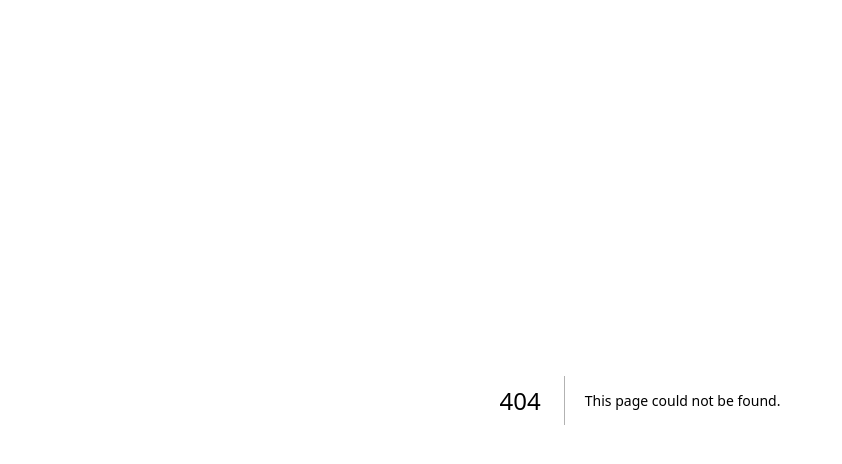
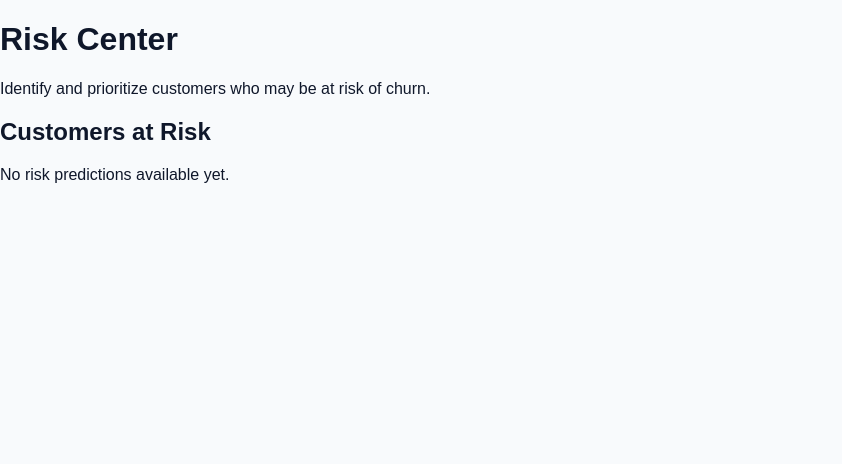
Before and after one commit to akshaybhardwaj411/ai-customer-retention-platform, a Next.js app in the folder frontend/: page /risk in a window 1280 px wide. Before the commit this address had no page. Shown: the top 464 px of the page, without its empty margins (0-842 px from the left). Built offline with nearby package versions, Linux system fonts and the light colour scheme.

Commit message:
Create RiskPage component for risk management

```diff
--- /dev/null
+++ b/frontend/app/risk/page.tsx
@@ -0,0 +1,17 @@
+export default function RiskPage() {
+  return (
+    <main>
+      <h1>Risk Center</h1>
+
+      <p>
+        Identify and prioritize customers who may be at risk of churn.
+      </p>
+
+      <section>
+        <h2>Customers at Risk</h2>
+
+        <p>No risk predictions available yet.</p>
+      </section>
+    </main>
+  );
+}
```
